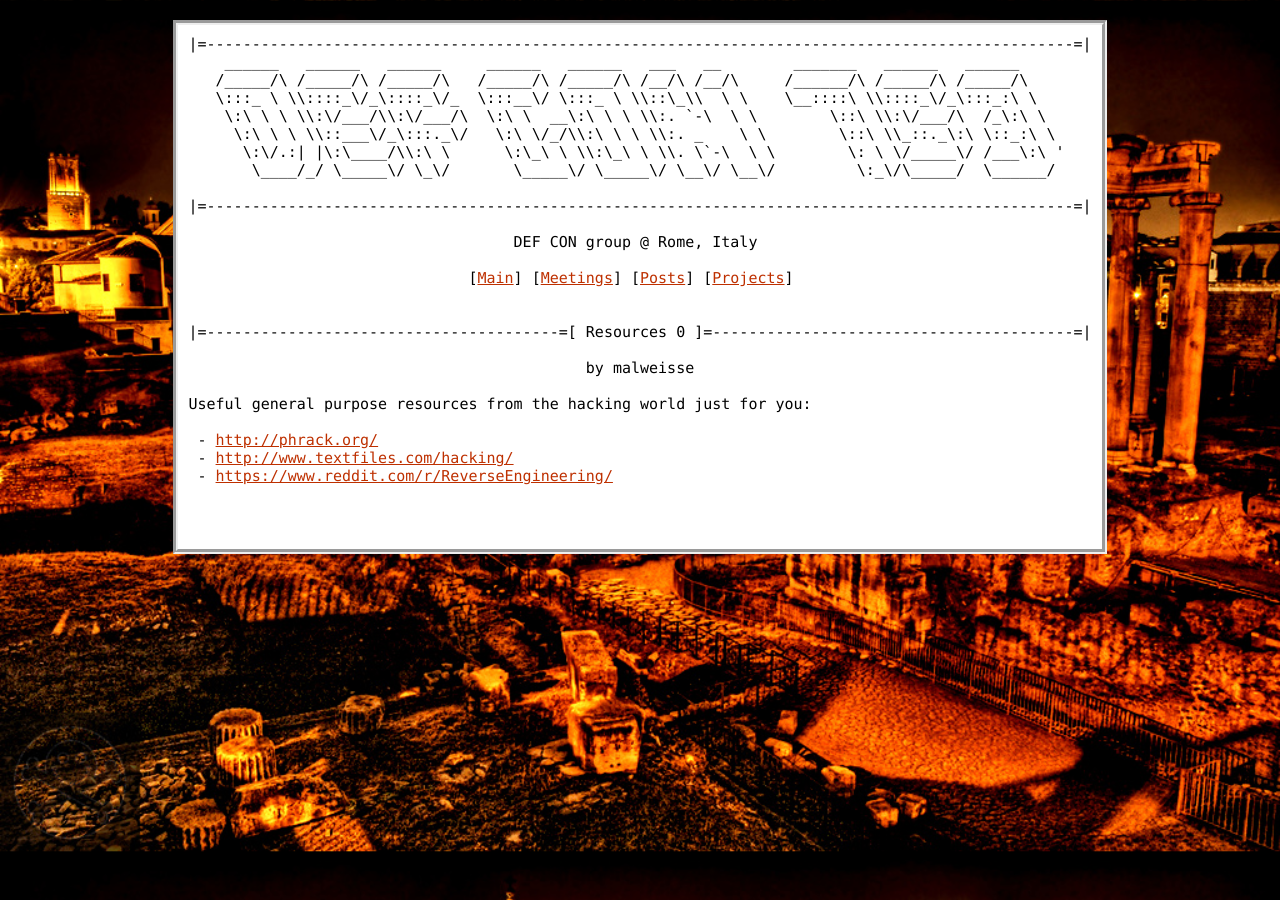
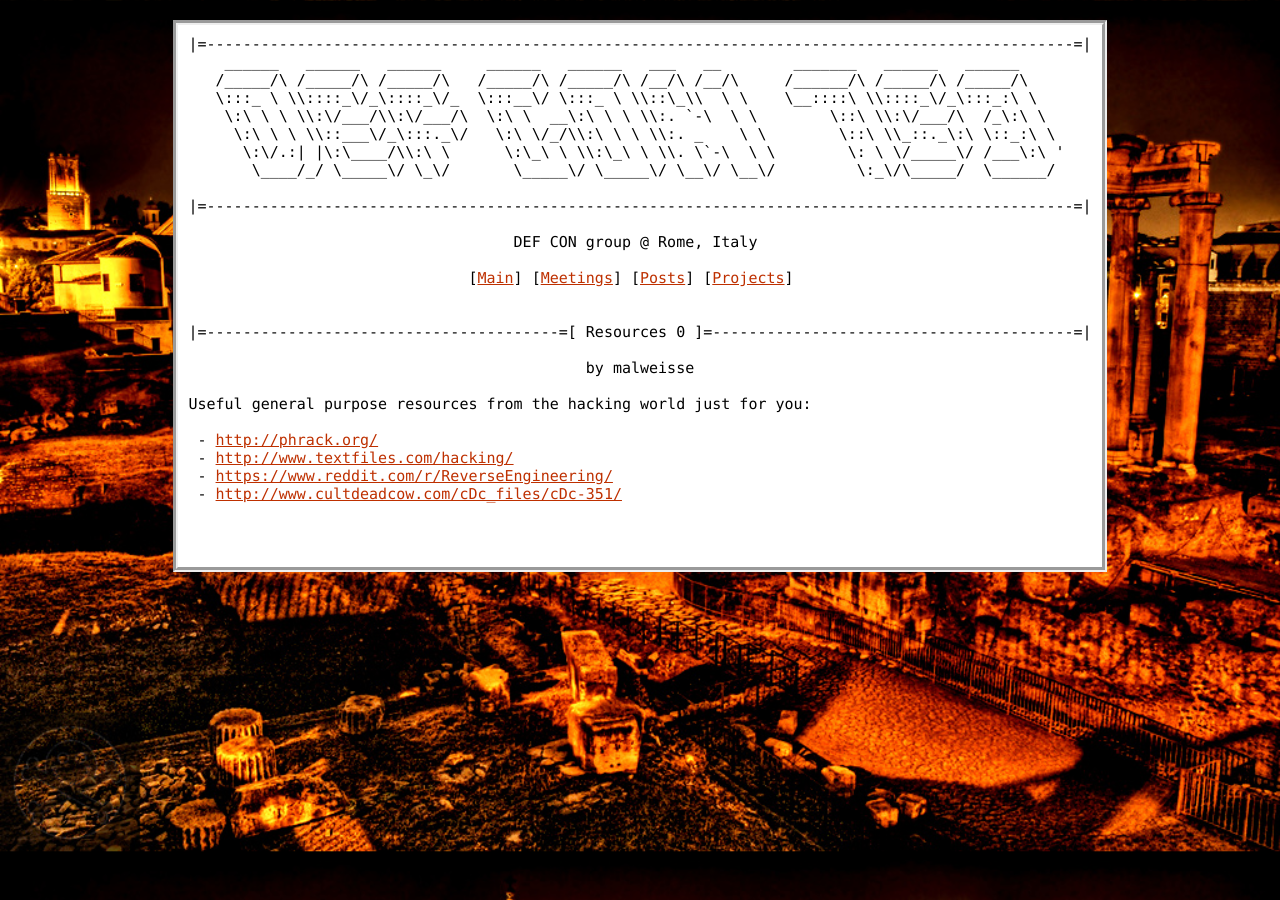
Before and after one commit to DEFCON753/defcon753.github.io, a Jekyll site: the page built from _posts/2018-07-28-resouces0.html, in a window 1280 px wide. Built offline with Jekyll 4.4.1, drawn with Linux system fonts in a browser that asks for light colours; some of the changed lines change nothing that is shown.

Commit message:
resources 0 the tao of bof

```diff
--- a/_posts/2018-07-28-resouces0.html
+++ b/_posts/2018-07-28-resouces0.html
@@ -11,3 +11,4 @@
  - <a href="http://phrack.org/">http://phrack.org/</a>
  - <a href="http://www.textfiles.com/hacking/">http://www.textfiles.com/hacking/</a>
  - <a href="https://www.reddit.com/r/ReverseEngineering/">https://www.reddit.com/r/ReverseEngineering/</a>
+ - <a href="http://www.cultdeadcow.com/cDc_files/cDc-351/">http://www.cultdeadcow.com/cDc_files/cDc-351/</a>
```
